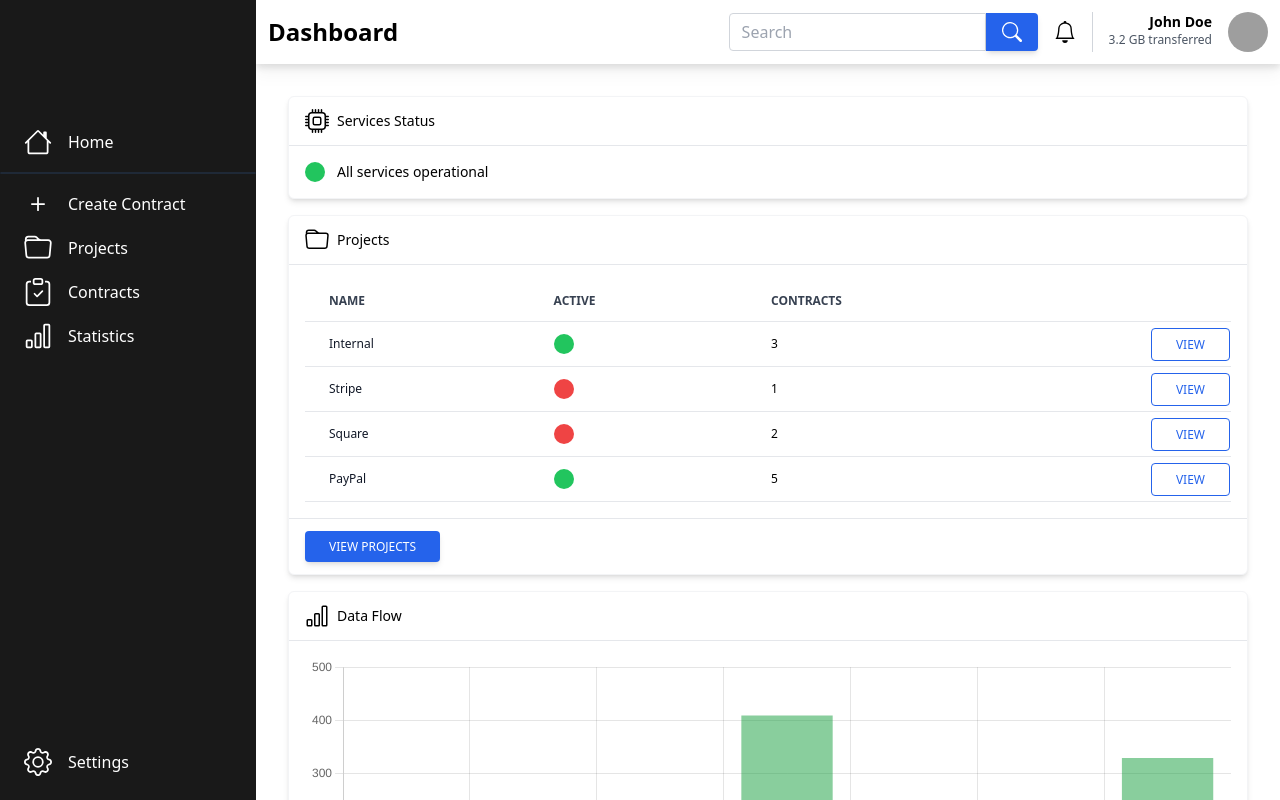
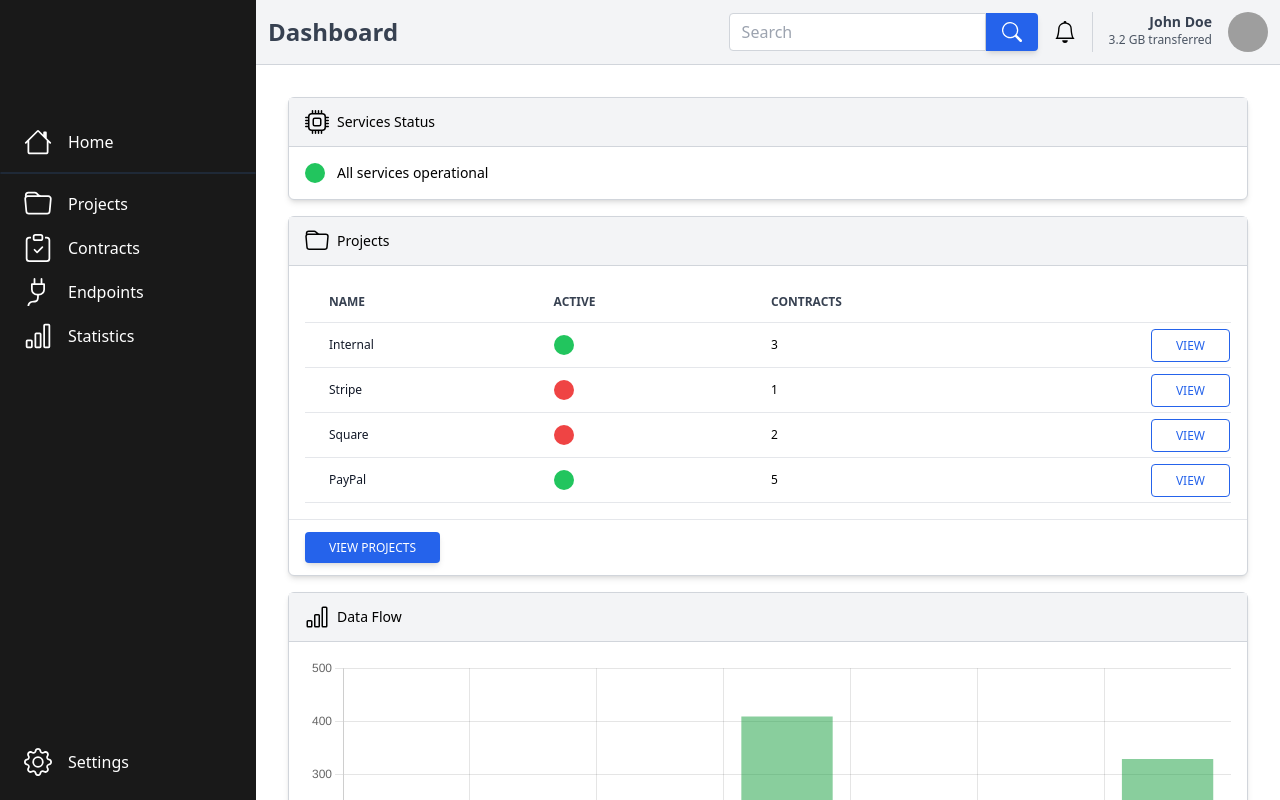
Before and after one commit to branislav1991/pipeln, a React (Create React App) app in the folder frontend/: page / in a window 1280 px wide. Shown: the top 800 px of the page. Built offline with nearby package versions, Linux system fonts and the light colour scheme; grey boxes are pictures that could not be loaded.

Commit message:
Further UI changes

```diff
--- a/frontend/src/components/HeaderRight.js
+++ b/frontend/src/components/HeaderRight.js
@@ -19,7 +19,7 @@ function HeaderRight() {
             <BsBell className="mr-4" size={22} />
             <div className="flex pl-4 border-l border-gray-300">
                 <div className="text-right">
-                    <div className="text-sm font-bold">John Doe</div>
+                    <div className="text-sm font-bold text-gray-700">John Doe</div>
                     <div className="text-xs text-gray-600">3.2 GB transferred</div>
                 </div>
                 <div className="rounded-full overflow-hidden ml-4 w-10 h-10">
--- a/frontend/src/components/Sidebar.js
+++ b/frontend/src/components/Sidebar.js
@@ -4,7 +4,7 @@
  * @fileoverview Sidebar with navigation
  */
 
-import { BsBarChart, BsClipboardCheck, BsFolder, BsGear, BsHouse, BsPlus } from 'react-icons/bs'
+import { BsBarChart, BsClipboardCheck, BsFolder, BsGear, BsHouse, BsPlug } from 'react-icons/bs'
 import { Link } from "react-router-dom";
 
 function SideBar() {
@@ -14,9 +14,9 @@ function SideBar() {
             <div className="flex flex-col grow space-y-4">
                 <SideBarItem icon={<BsHouse className="sidebar-icon" />} text="Home" link="home" />
                 <Spacer />
-                <SideBarItem icon={<BsPlus className="sidebar-icon" />} text="Create Contract" link="create-contract" />
                 <SideBarItem icon={<BsFolder className="sidebar-icon" />} text="Projects" />
-                <SideBarItem icon={<BsClipboardCheck className="sidebar-icon" />} text="Contracts" />
+                <SideBarItem icon={<BsClipboardCheck className="sidebar-icon" />} text="Contracts" link="contracts" />
+                <SideBarItem icon={<BsPlug className="sidebar-icon" />} text="Endpoints" />
                 <SideBarItem icon={<BsBarChart className="sidebar-icon" />} text="Statistics" />
             </div>
             <div className="flex flex-col space-y-2">
--- a/frontend/src/index.css
+++ b/frontend/src/index.css
@@ -30,11 +30,11 @@
   }
 
   .content-header-wrapper {
-    @apply w-full flex flex-wrap items-center justify-between p-3 bg-white drop-shadow-lg;
+    @apply w-full flex flex-wrap items-center justify-between p-3 bg-gray-100 border-b border-gray-300;
   }
 
   .content-header-left {
-    @apply text-2xl font-bold;
+    @apply text-2xl font-bold text-gray-700;
   }
 
   .content-main {
@@ -46,11 +46,11 @@
   }
 
   .dashboard-card-inner {
-    @apply bg-white border border-gray-100 shadow-md rounded-md;
+    @apply bg-white border border-gray-300 shadow-md rounded-md;
   }
 
   .dashboard-card-header {
-    @apply flex px-4 py-3 text-sm font-medium items-center space-x-2 border-b border-gray-200;
+    @apply flex px-4 py-3 text-sm font-medium items-center space-x-2 bg-gray-100 border-b border-gray-300;
   }
 
   .dashboard-card-content {
```
